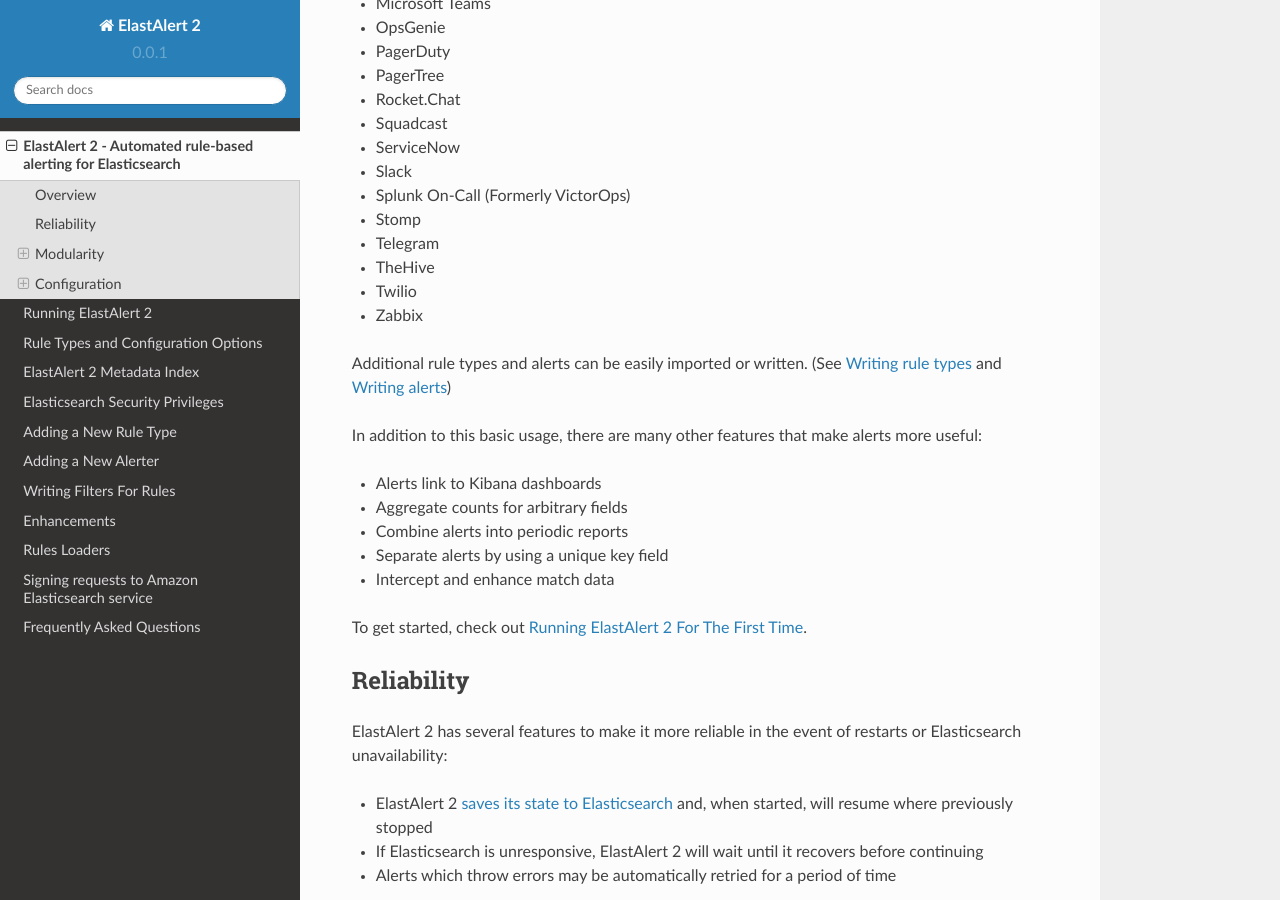
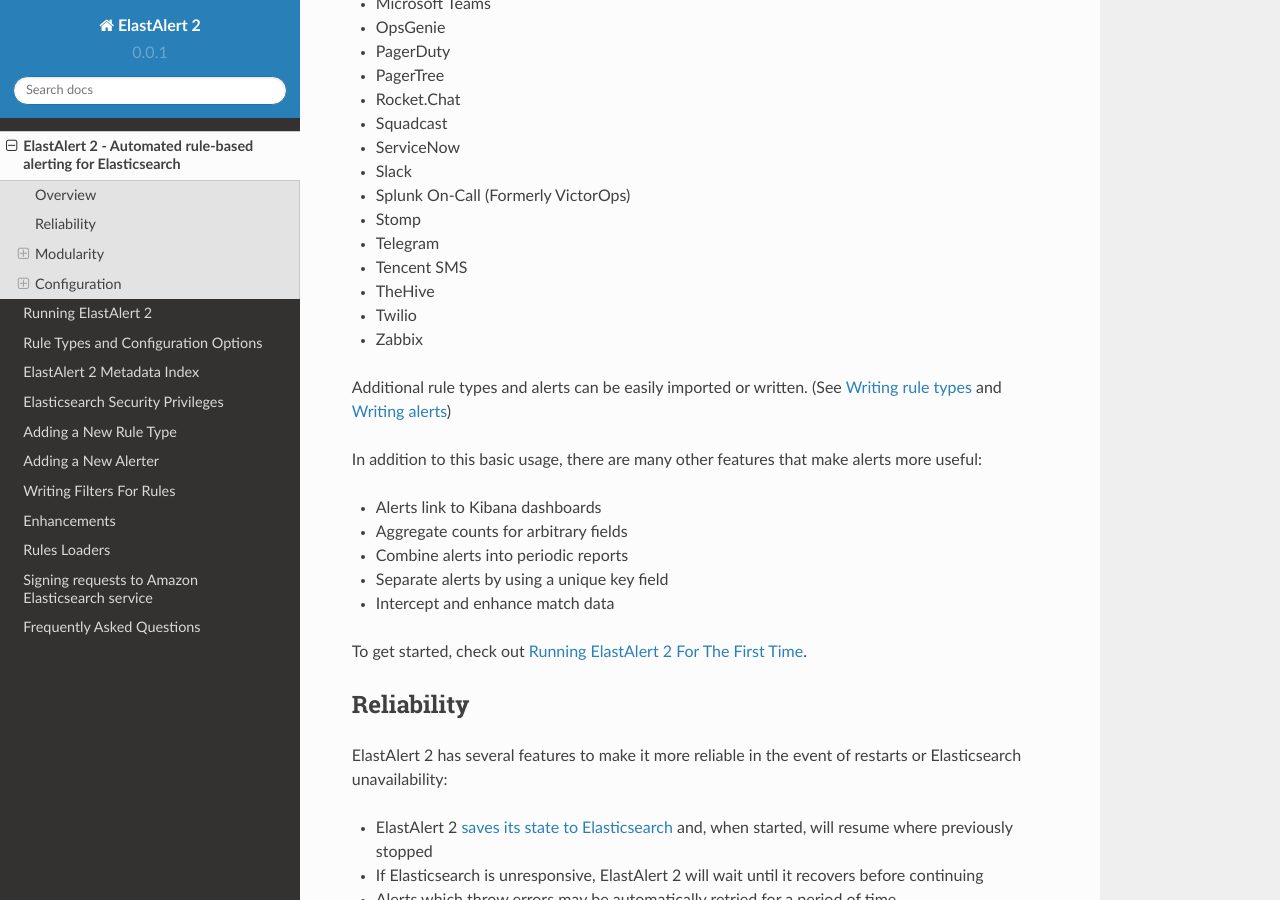
Before and after one commit to Yelp/elastalert, a Sphinx documentation site: the page built from docs/source/elastalert.rst, in a window 1280 px wide and 900 px high, scrolled down 1299 px. Built offline with Sphinx 7.4.7 and the Read the Docs theme 2.0.0, drawn with Linux system fonts in a browser that asks for light colours.

Commit message:
update doc

```diff
--- a/docs/source/elastalert.rst
+++ b/docs/source/elastalert.rst
@@ -55,6 +55,7 @@
 - Splunk On-Call (Formerly VictorOps)
 - Stomp
 - Telegram
+- Tencent SMS
 - TheHive
 - Twilio
 - Zabbix
```
